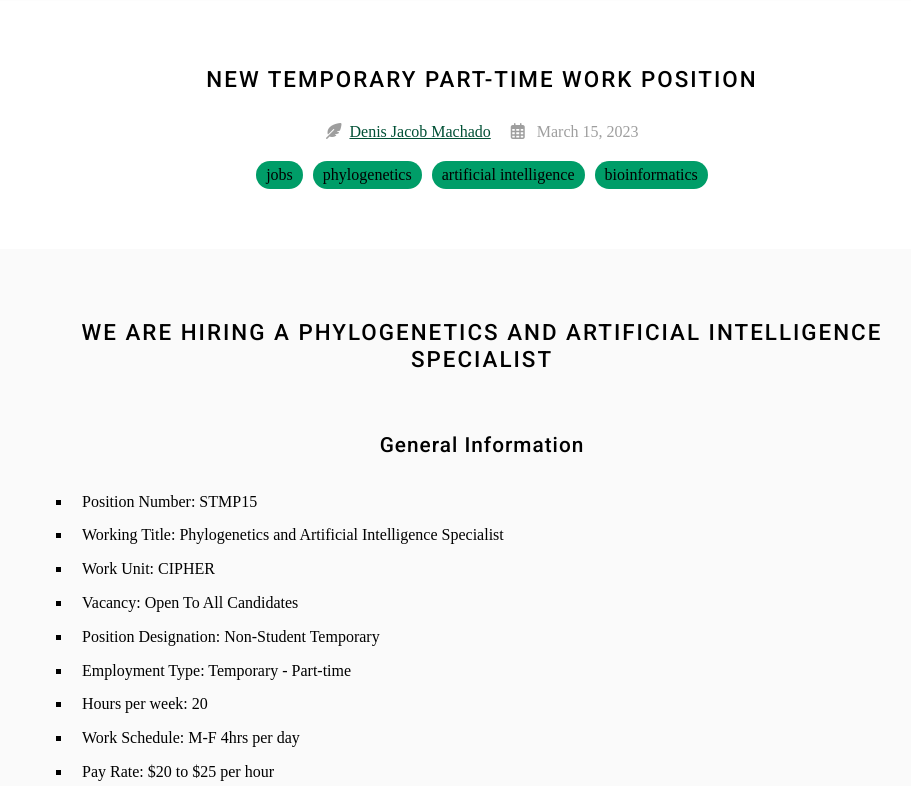
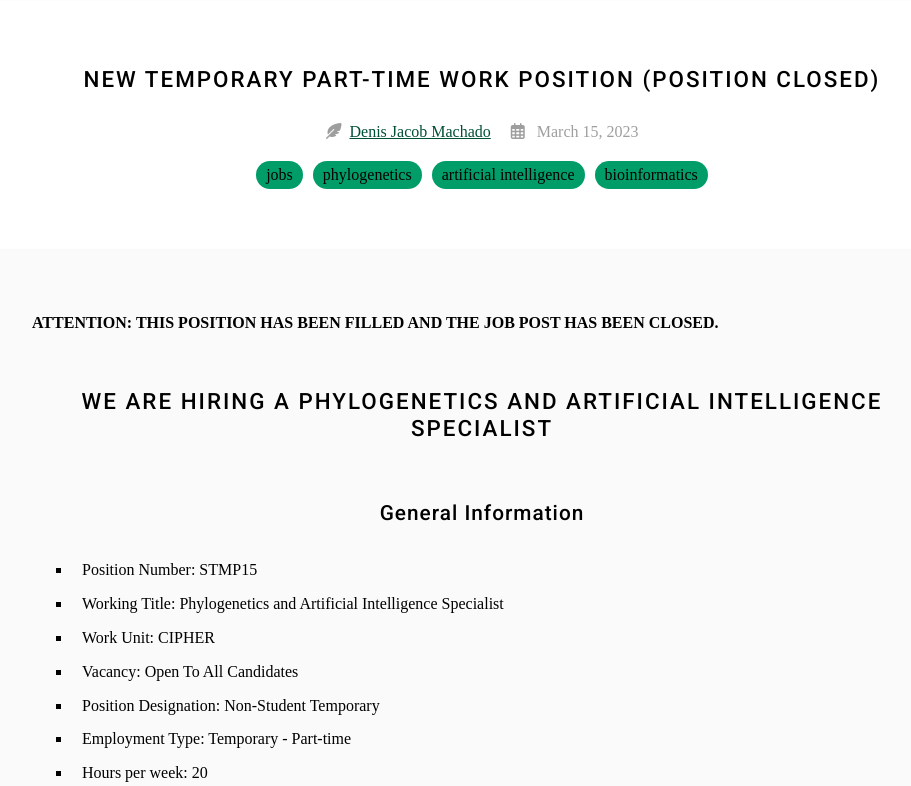
Before and after one commit to machadodj/machadodj.github.io, a Jekyll site: the page built from _posts/2023-03-15-STMP15.md, in a window 1280 px wide and 900 px high, cut to the strip 114-900 px from the top of the window. Shown: the whole strip, without its empty margins (158-1069 px from the left). Built offline with Jekyll 4.4.1, drawn with Linux system fonts in a browser that asks for light colours; nearby versions of some CDN libraries; some web fonts are replaced; some of the changed text lies outside the part shown.

Commit message:
Positions closed

```diff
--- a/_posts/2023-03-15-STMP15.md
+++ b/_posts/2023-03-15-STMP15.md
@@ -1,5 +1,5 @@
 ---
-title: New temporary part-time work position
+title: New temporary part-time work position (position closed)
 tags:
   - jobs
   - phylogenetics
@@ -8,6 +8,8 @@ tags:
 author: Denis Jacob Machado
 member: Denis_Jacob_Machado
 ---
+
+**ATTENTION: THIS POSITION HAS BEEN FILLED AND THE JOB POST HAS BEEN CLOSED.**
 
 # We are hiring a Phylogenetics and Artificial Intelligence Specialist
 
@@ -56,3 +58,5 @@ Optional documents:
 
 {% include link.html link="https://jobs.charlotte.edu/postings/48960" text="Apply at NinerTalent" icon="fas fa-arrow-right" flip=true %}
 {:.center}
+
+**ATTENTION: THIS POSITION HAS BEEN FILLED AND THE JOB POST HAS BEEN CLOSED.**
```
Also changed, not shown: _posts/2022-11-02-POST40.md (+1 -1 lines).
